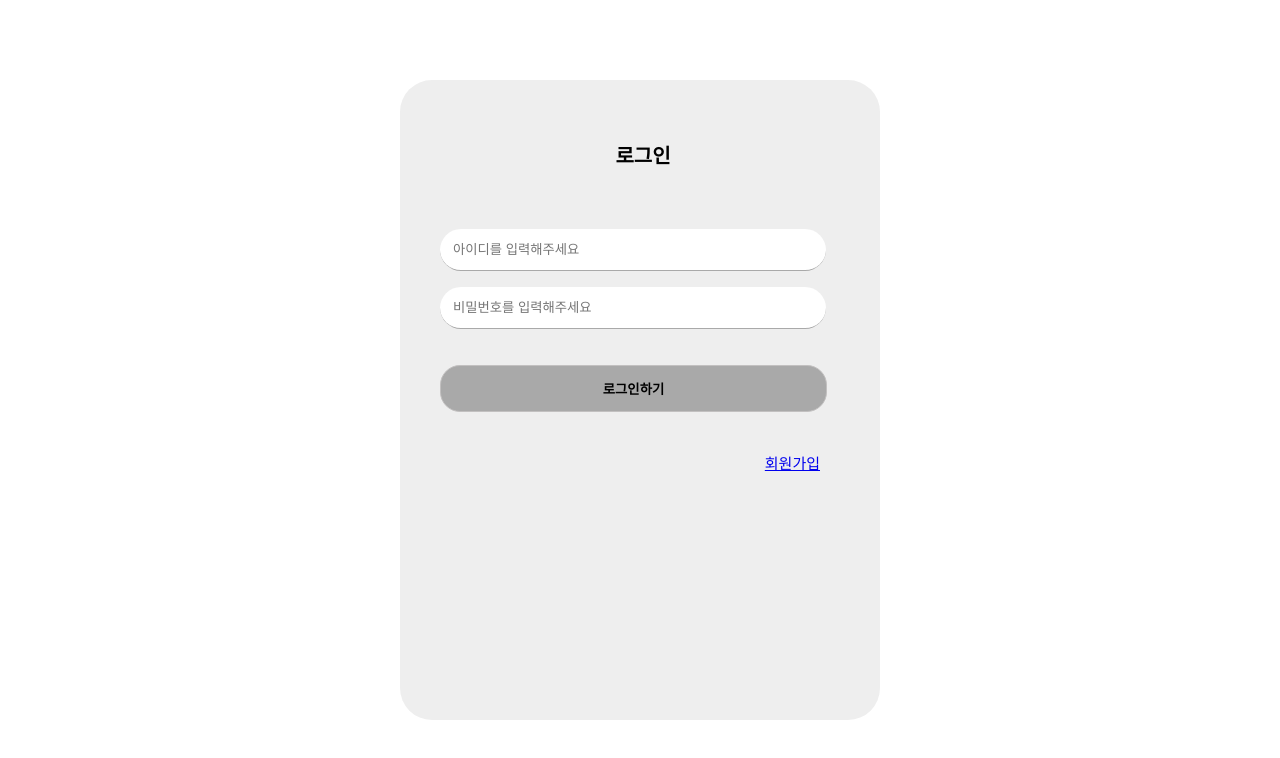
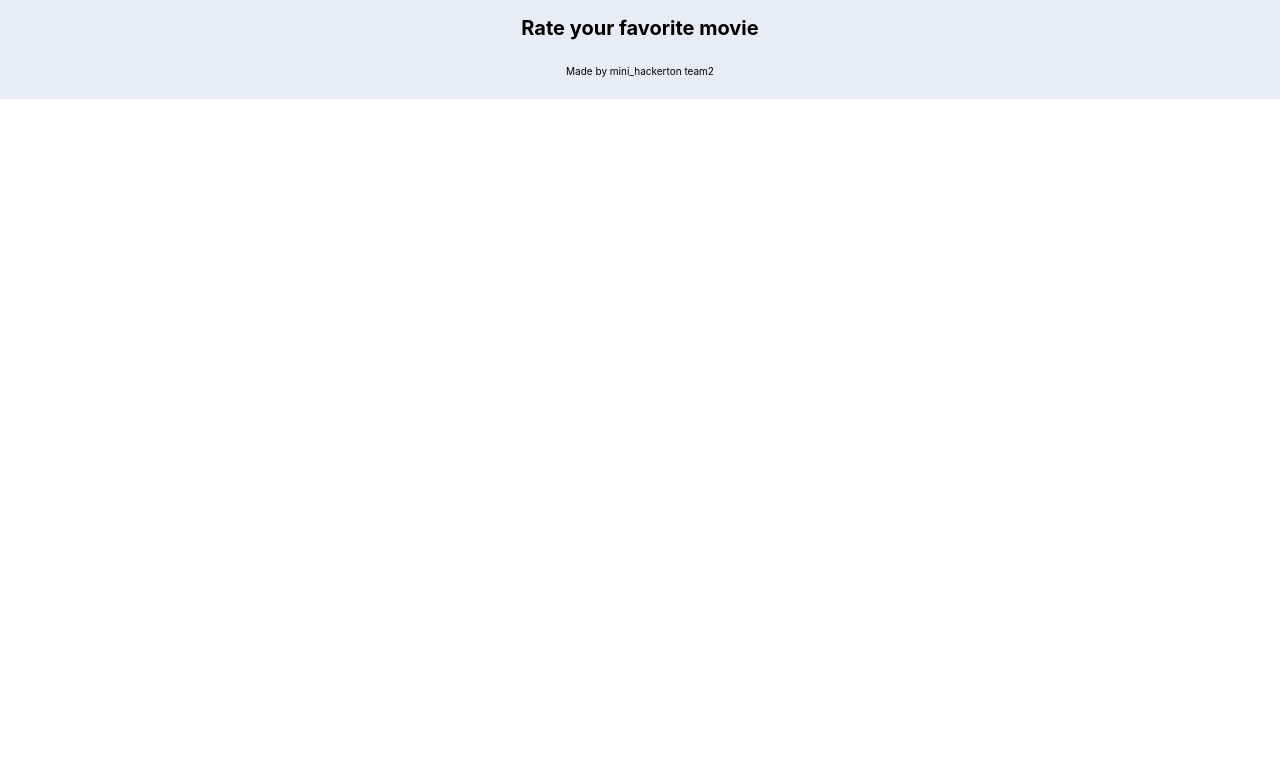
Before and after one commit to yujinko/mini_hackerton, a React (Create React App) app: page / in a window 1280 px wide. Shown: the top 758 px of the page. Built offline with nearby package versions, Linux system fonts and the light colour scheme; no server answers.

Commit message:
로그인, 회원가입, 푸터

```diff
--- a/src/App.js
+++ b/src/App.js
@@ -1,16 +1,29 @@
+// import React from "react";
+// import { BrowserRouter as Router, Route, Routes } from 'react-router-dom';
+// import SignUp from "./SignUp";
+// import Login from "./Login";
+
+// export default function App() {
+//   return (
+//     <Router>
+//       <Routes>
+//         <Route path="/login" element={<Login />} />
+//         <Route path="/signup" element={<SignUp />} />
+//         <Route path="/" element={<Login />} />
+//       </Routes>
+//     </Router>
+//   );
+// }
+
 import React from "react";
-import { BrowserRouter as Router, Route, Routes } from 'react-router-dom';
-import SignUp from "./SignUp";
-import Login from "./Login";
+import { FooterContainer, FooterHeader, FooterContent } from "./Styled";
 
-export default function App() {
-  return (
-    <Router>
-      <Routes>
-        <Route path="/login" element={<Login />} />
-        <Route path="/signup" element={<SignUp />} />
-        <Route path="/" element={<Login />} />
-      </Routes>
-    </Router>
-  );
+export default function Footer () {
+    return (
+        <FooterContainer bcColor = "#e9ecf6">
+            <FooterHeader>Rate your favorite movie</FooterHeader>
+            <FooterContent>Made by mini_hackerton team2</FooterContent>
+        </FooterContainer>
+    )
+
 }
--- a/src/Login.js
+++ b/src/Login.js
@@ -6,7 +6,7 @@ import {
   InputStyle,
   ButtonContainer,
   LinkLogin
-   } from "./SignUp.styled";
+   } from "./Styled";
 import { Link } from 'react-router-dom';
 import axios from "axios";
 
--- a/src/SignUp.js
+++ b/src/SignUp.js
@@ -6,7 +6,7 @@ import {
   InputStyle,
   ButtonContainer,
   LinkLogin,
-   } from "./SignUp.styled";
+   } from "./Styled";
 import { Link } from 'react-router-dom';
 import axios from "axios";
 import Login from "./Login";
--- a/src/SignUp.styled.js
+++ b/src/Styled.js
@@ -56,3 +56,23 @@ export const LinkLogin = styled.div`
     text-align: right;
     padding-right: 20px;
 `
+
+export const FooterContainer = styled.div`
+    background-color: #e9ecf6;
+    padding: 2px;
+    display: flex;
+    flex-direction: column;
+    justify-content: center;
+    align-items: center;
+`
+export const FooterHeader = styled.div`
+    margin-top: 14px;
+    margin-bottom: 15px;
+    font-size: 20px;
+    font-weight: 700;
+`
+export const FooterContent = styled.div`
+    margin-top: 10px;
+    margin-bottom: 20px;
+    font-size: 10px;
+`
```
Also changed, not shown: src/Footer.js (added, +24 -0 lines).
